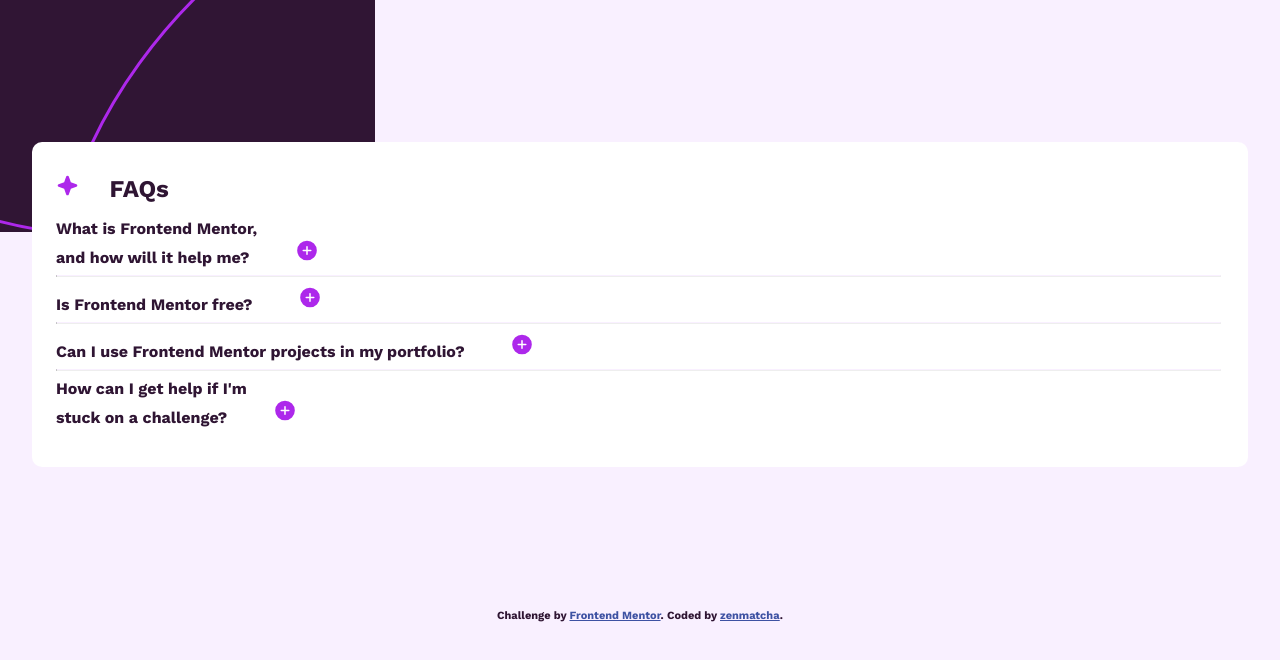
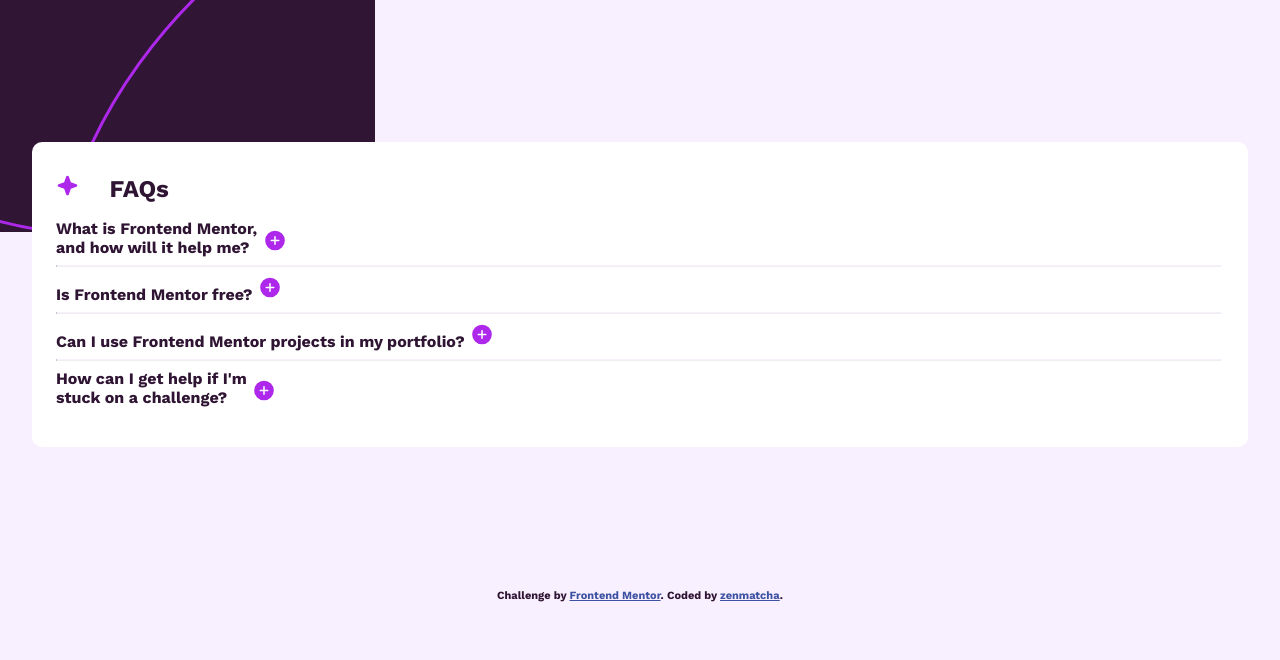
Before and after one commit to zenmatcha/faq-accordion-main, a plain HTML site: page index.html in a window 1280 px wide. Drawn offline with nearby package versions, Linux system fonts and the light colour scheme.

```diff
--- a/style.css
+++ b/style.css
@@ -38,7 +38,7 @@ body {
 
 .card-title {
   font-size: 1.5rem;
-  display: inline;
+  display: inline-block;
   padding-left: 1.625rem;
 }
 
@@ -50,17 +50,18 @@ ul {
 .qna img {
   height:1.5625rem;
   width: 1.625rem;
-  padding-left: 2.5rem;
+
+
 }
 
 .question {
   font-size: var(--standard);
-  display: inline;
+  display: inline-block;
 }
 
 
 .closed {
-  display: inline;
+  display: inline-block;
 }
 
 .open {
@@ -83,3 +84,14 @@ hr {
 .attribution a {
   color: hsl(228, 45%, 44%);
 }
+
+/* copied from solutions
+.question-container {
+  display: flex;
+  justify-content: space-between;
+  align-items: center;
+  column-gap: 2.5rem;
+
+  padding: 2rem 0 2rem 0;
+}
+*/
```
